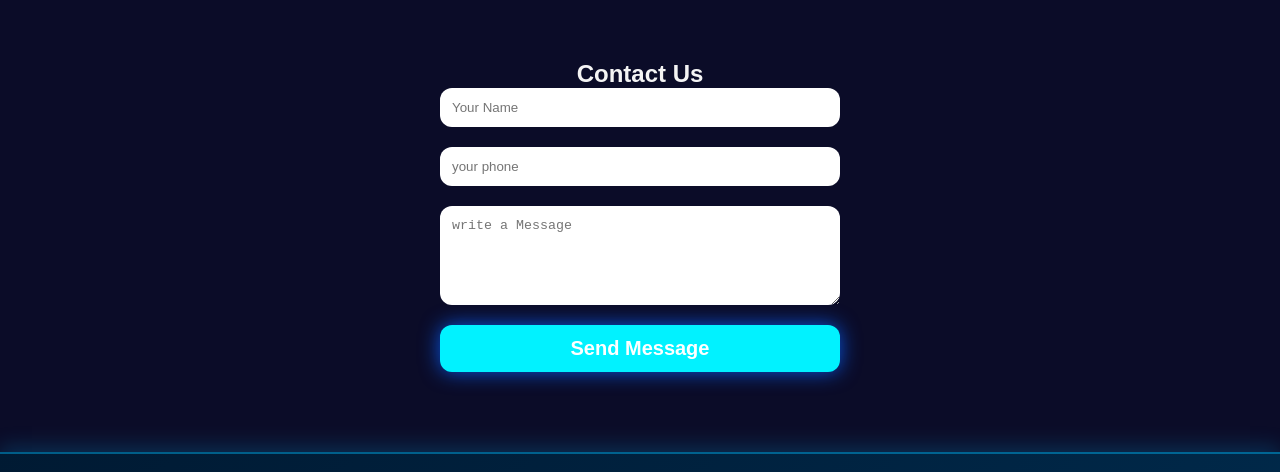
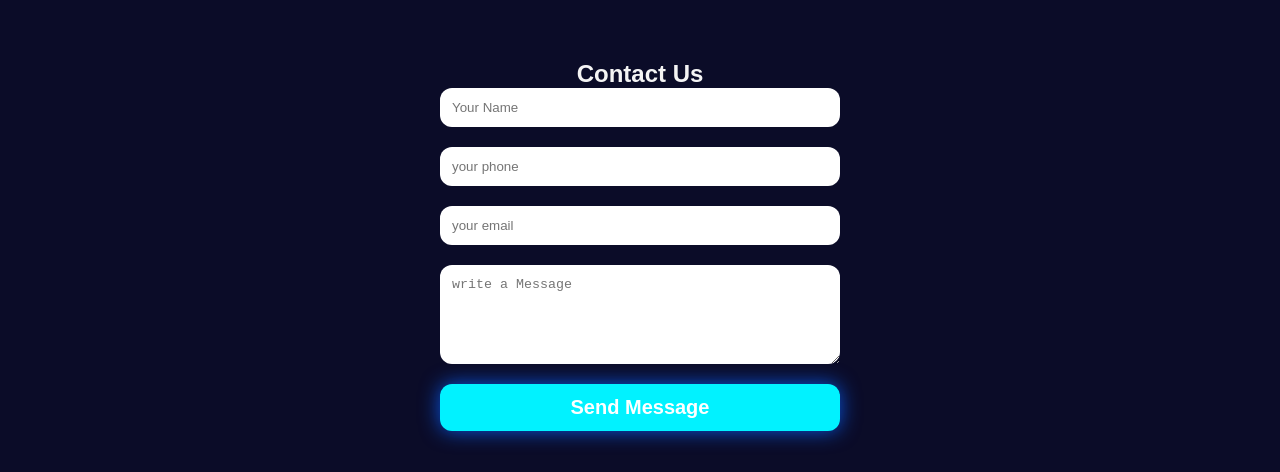
Before and after one commit to pk-dark/intra, a plain HTML site: page index.html in a window 1280 px wide. Shown: the part 1385-1857 px from the top of the page. Drawn offline with nearby package versions, Linux system fonts and the light colour scheme.

Commit message:
Update index.html

```diff
--- a/index.html
+++ b/index.html
@@ -56,6 +56,7 @@
   <form action="https://formspree.io/f/xqayapyp" method="POST">
     <input type="text" name="name" placeholder="Your Name" required>
     <input type="phone" name="_replyto" placeholder="your phone" required>
+    <input type="email" name="_replyto" placeholder="your email" required>
     <textarea name="message" rows="5" placeholder="write a Message" required></textarea>
     <button type="submit" class="cta-btn"><h2>Send Message</h2></button>
   </form>
```
